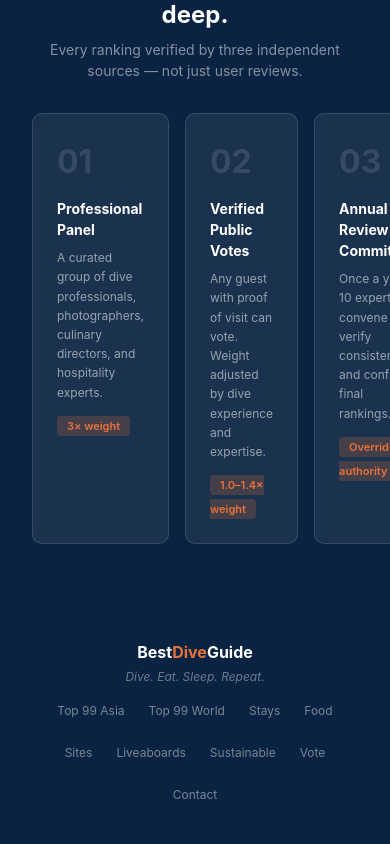
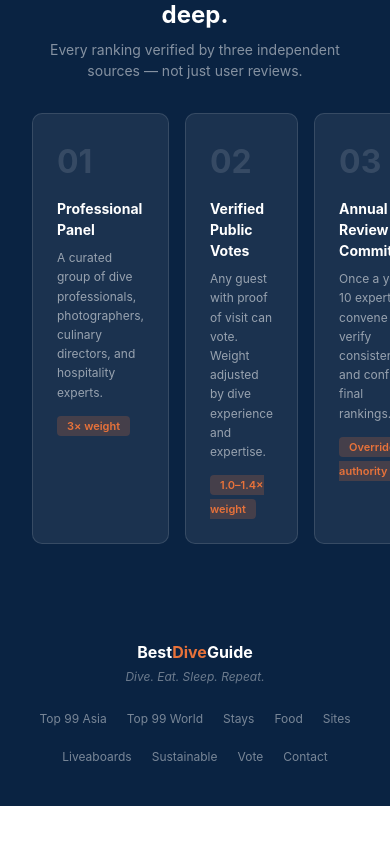
Before and after one commit to nicvdb80-cell/bestdiveguide, a Next.js app: page / in a window 390 px wide. Shown: the part 2851-3695 px from the top of the page. After the commit the page ends 3657 px from the top, so only its background shows below. Built offline with nearby package versions, Linux system fonts and the light colour scheme.

Commit message:
fix: responsive footer

```diff
--- a/src/components/Footer.tsx
+++ b/src/components/Footer.tsx
@@ -1,16 +1,19 @@
-import Link from 'next/link'
+import Link from "next/link"
 export default function Footer() {
+  const links = [
+    {h:"/top100",l:"Top 99 Asia"},{h:"/top100-world",l:"Top 99 World"},
+    {h:"/stays",l:"Stays"},{h:"/food",l:"Food"},{h:"/sites",l:"Sites"},
+    {h:"/liveaboards",l:"Liveaboards"},{h:"/sustainable",l:"Sustainable"},{h:"/vote",l:"Vote"},
+  ]
   return (
-    <footer style={{background:'#0A2342',padding:'2.5rem 2rem',display:'flex',alignItems:'center',justifyContent:'space-between',flexWrap:'wrap',gap:'1rem'}}>
+    <footer style={{background:"#0A2342",padding:"2.5rem clamp(1rem,3vw,2rem)",display:"flex",alignItems:"center",justifyContent:"space-between",flexWrap:"wrap",gap:"1.5rem"}}>
       <div>
-        <div style={{color:'#fff',fontWeight:700,fontSize:'16px'}}>Best<span style={{color:'#E8723A'}}>Dive</span>Guide</div>
-        <div style={{color:'rgba(255,255,255,0.4)',fontSize:'12px',fontStyle:'italic',marginTop:'4px'}}>Dive. Eat. Sleep. Repeat.</div>
+        <div style={{color:"#fff",fontWeight:700,fontSize:16}}>Best<span style={{color:"#E8723A"}}>Dive</span>Guide</div>
+        <div style={{color:"rgba(255,255,255,0.4)",fontSize:12,fontStyle:"italic",marginTop:4}}>Dive. Eat. Sleep. Repeat.</div>
       </div>
-      <div style={{display:'flex',gap:'1.5rem',flexWrap:'wrap'}}>
-        {[{h:'/top100',l:'Top 99 Asia'},{h:'/top100-world',l:'Top 99 World'},{h:'/stays',l:'Stays'},{h:'/food',l:'Food'},{h:'/sites',l:'Sites'},{h:'/liveaboards',l:'Liveaboards'},{h:'/sustainable',l:'Sustainable'},{h:'/vote',l:'Vote'}].map(i=>(
-          <Link key={i.h} href={i.h} style={{color:'rgba(255,255,255,0.45)',fontSize:'12px',textDecoration:'none'}}>{i.l}</Link>
-        ))}
-        <a href="mailto:nic.vdb80@gmail.com" style={{color:'rgba(255,255,255,0.45)',fontSize:'12px',textDecoration:'none'}}>Contact</a>
+      <div style={{display:"flex",gap:"1.25rem",flexWrap:"wrap"}}>
+        {links.map(i=><Link key={i.h} href={i.h} style={{color:"rgba(255,255,255,0.45)",fontSize:12,textDecoration:"none"}}>{i.l}</Link>)}
+        <a href="mailto:nic.vdb80@gmail.com" style={{color:"rgba(255,255,255,0.45)",fontSize:12,textDecoration:"none"}}>Contact</a>
       </div>
     </footer>
   )
```
